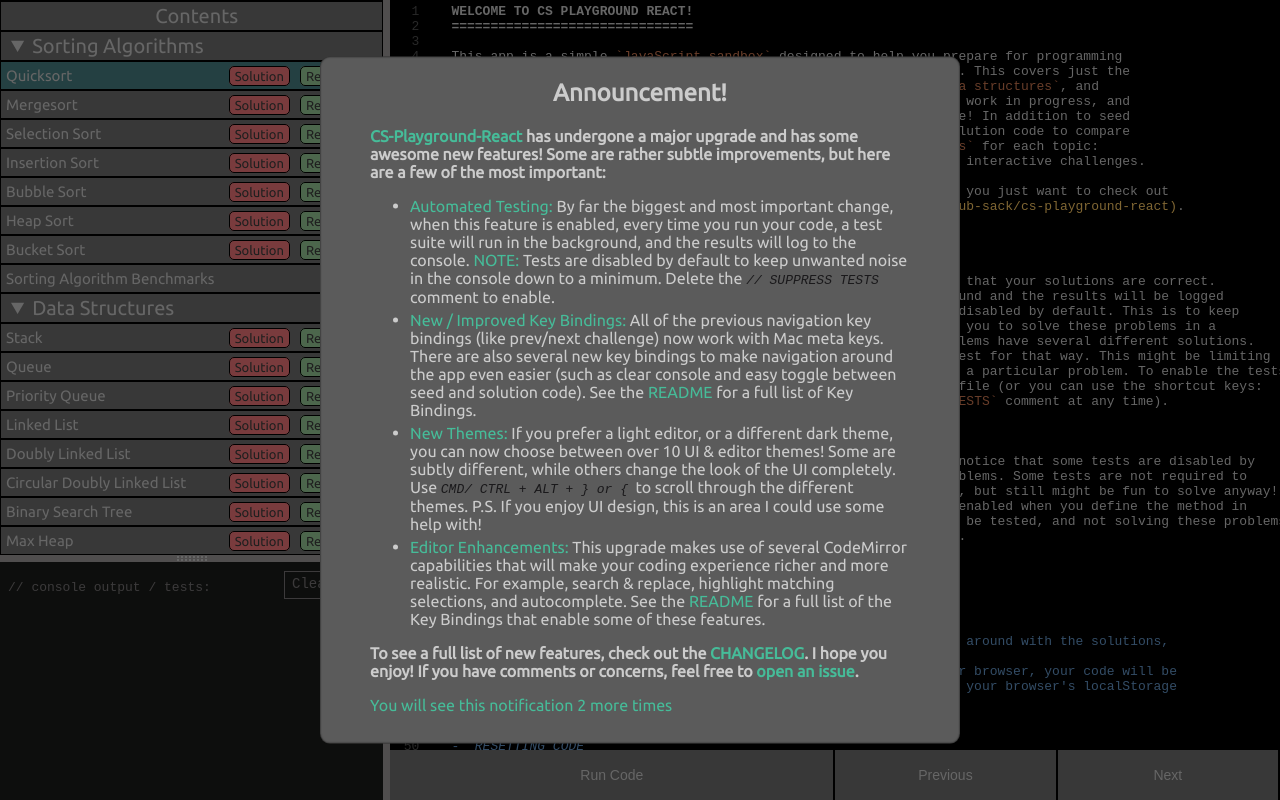
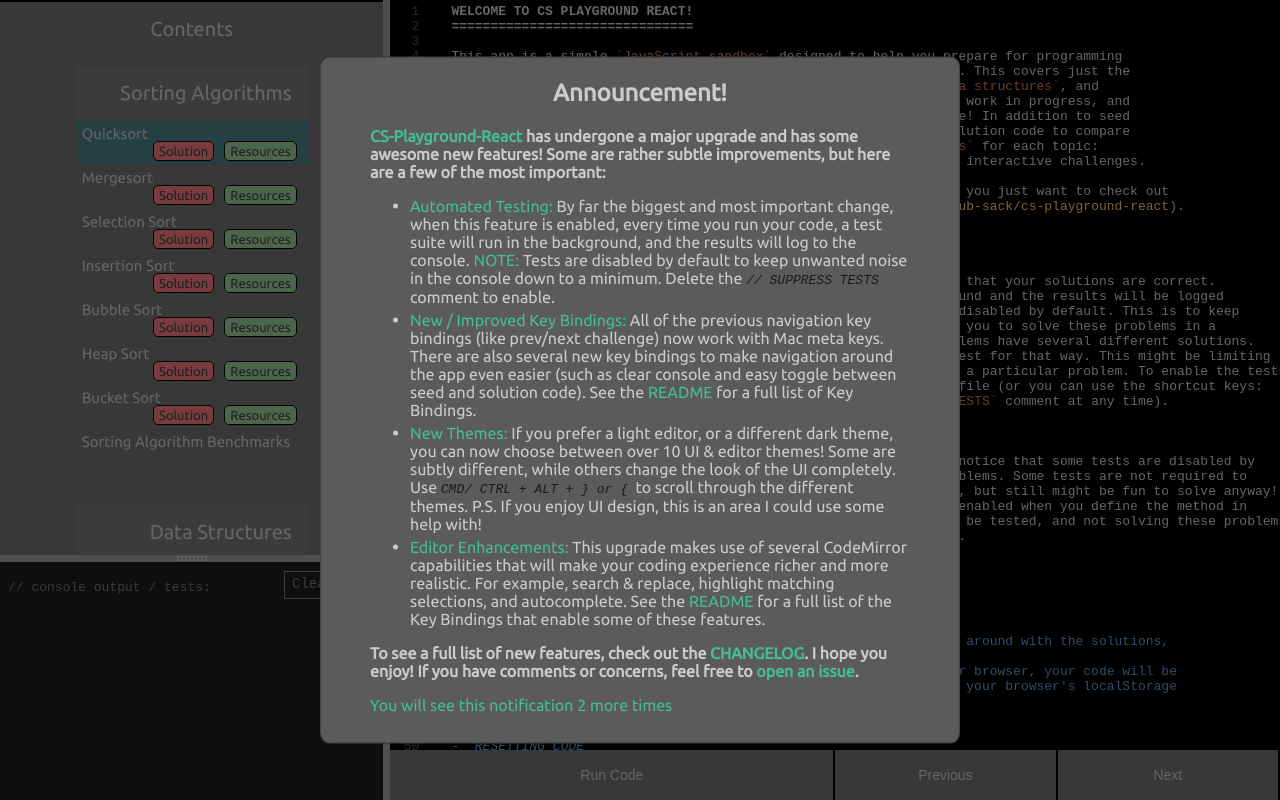
Before and after one commit to no-stack-dub-sack/cs-playground-react, a React (Create React App) app: page / in a window 1280 px wide. Built offline with nearby package versions, Linux system fonts and the light colour scheme.

Commit message:
Make menu flexbox. Add spacing to menu subheadings. Edit themes to correctly highlight subheaders.

```diff
--- a/src/styles/menu.css
+++ b/src/styles/menu.css
@@ -3,25 +3,29 @@
   flex: auto;
   user-select: none;
   /* transition: .2s ease-in; */
+  display: flex;
+  flex-direction: column;
+  align-items: center;
 }
 
 .sidebar--menu--header {
   cursor: default;
   text-align: center;
   border-top: 2px solid black !important;
+  width: 100%;
+  padding: 15px 0px;
 }
 
 .sidebar--menu--header,
 .sidebar--menu--sub-header,
 .sidebar--menu--detail {
   cursor: pointer;
-  border: 1px solid black;
   outline: none;
 }
 
 .sidebar--menu--sub-header:hover,
 .sidebar--menu--detail:hover {
-  background: rgba(39, 145, 152, 0.52) !important;
+  background: rgba(0,0,0,0.08);
 }
 
 .sidebar--menu:last-child {
@@ -31,7 +35,16 @@
 .sidebar--menu--header,
 .sidebar--menu--sub-header {
   font-size: 20px;
-  padding: 2px 0 2px 10px;
+}
+
+.sidebar--menu--sub-header {
+  display: flex;
+  align-items: center;
+  flex-direction: row-reverse;
+  justify-content: space-between;
+  background: rgba(0,0,0,0.05);
+  padding: 15px;
+  transition: all 300ms;
 }
 
 .sidebar--menu--sub-header.sub,
@@ -68,3 +81,9 @@
 .sidebar--menu--detail--button.resources {
     margin-right: 5px;
 }
+
+details {
+  margin-top: 10px;
+  margin-bottom: 40px;
+  width: 60%;
+}
--- a/src/styles/themes.css
+++ b/src/styles/themes.css
@@ -28,6 +28,19 @@
   color: #002240;
   background: #ffee80;
 }
+
+.sidebar--menu--sub-header.cobalt {
+  background: rgba(255,255,255,0.05);
+}
+
+.sidebar--menu--sub-header.cobalt:hover,
+.sidebar--menu--detail.cobalt:hover {
+  background: rgba(255,255,255,0.1);
+}
+
+
+
+
 
 /* Paraiso Light */
 .sidebar.left-pane.paraiso-light {
@@ -112,6 +125,15 @@
   border-left: 1px solid #ef6155 !important;
 }
 
+.sidebar--menu--sub-header.neat {
+  background: rgba(255,255,255,0.05);
+}
+
+.sidebar--menu--sub-header.neat:hover,
+.sidebar--menu--detail.neat:hover {
+  background: rgba(255,255,255,0.1);
+}
+
 /* Eclipse */
 .sidebar.left-pane.eclipse,
 .sidebar--menu--detail.eclipse {
@@ -142,12 +164,30 @@
   background: #99cc99;
 }
 
+.sidebar--menu--sub-header.tomorrow-night-eighties {
+  background: rgba(255,255,255,0.05);
+}
+
+.sidebar--menu--sub-header.tomorrow-night-eighties:hover,
+.sidebar--menu--detail.tomorrow-night-eighties:hover {
+  background: rgba(255,255,255,0.1);
+}
+
 .sidebar--menu--detail--button.solution.abcdef {
   background: darkgoldenrod;
 }
 
 .sidebar--menu--detail--button.resources.abcdef {
   background: #abcdef;
+}
+
+.sidebar--menu--sub-header.abcdef {
+  background: rgba(255,255,255,0.05);
+}
+
+.sidebar--menu--sub-header.abcdef:hover,
+.sidebar--menu--detail.abcdef:hover {
+  background: rgba(255,255,255,0.1);
 }
 
 .sidebar--menu--detail--button.solution.base16-dark {
@@ -157,6 +197,15 @@
 
 .sidebar--menu--detail--button.resources.base16-dark {
   background: #90a959;
+}
+
+.sidebar--menu--sub-header.base16-dark {
+  background: rgba(255,255,255,0.05);
+}
+
+.sidebar--menu--sub-header.base16-dark:hover,
+.sidebar--menu--detail.base16-dark:hover {
+  background: rgba(255,255,255,0.1);
 }
 
 .sidebar--menu--detail--button.solution.icecoder {
@@ -169,12 +218,30 @@
   background: #6cb5d9;
 }
 
+.sidebar--menu--sub-header.icecoder {
+  background: rgba(255,255,255,0.05);
+}
+
+.sidebar--menu--sub-header.icecoder:hover,
+.sidebar--menu--detail.icecoder:hover {
+  background: rgba(255,255,255,0.1);
+}
+
 .sidebar--menu--detail--button.solution.lesser-dark {
   background: #599eff;
 }
 
 .sidebar--menu--detail--button.resources.lesser-dark {
   background: #D9BF8C;
+}
+
+.sidebar--menu--sub-header.lesser-dark {
+  background: rgba(255,255,255,0.05);
+}
+
+.sidebar--menu--sub-header.lesser-dark:hover,
+.sidebar--menu--detail.lesser-dark:hover {
+  background: rgba(255,255,255,0.1);
 }
 
 .sidebar--menu--detail--button.resources.material {
@@ -187,6 +254,15 @@
   background: #F77669;
 }
 
+.sidebar--menu--sub-header.material {
+  background: rgba(255,255,255,0.05);
+}
+
+.sidebar--menu--sub-header.material:hover,
+.sidebar--menu--detail.material:hover {
+  background: rgba(255,255,255,0.1);
+}
+
 .sidebar--menu--detail--button.solution.monokai {
   color: #272822;
   background: #fd971f;
@@ -197,6 +273,15 @@
   background: #ae81ff;
 }
 
+.sidebar--menu--sub-header.monokai {
+  background: rgba(255,255,255,0.05);
+}
+
+.sidebar--menu--sub-header.monokai:hover,
+.sidebar--menu--detail.monokai:hover {
+  background: rgba(255,255,255,0.1);
+}
+
 .sidebar--menu--detail--button.solution.panda-syntax {
   color: #292A2B;
   background: #FF75B5;
@@ -205,6 +290,15 @@
 .sidebar--menu--detail--button.resources.panda-syntax {
   color: #292A2B;
   background: #ffb86c;
+}
+
+.sidebar--menu--sub-header.panda-syntax {
+  background: rgba(255,255,255,0.05);
+}
+
+.sidebar--menu--sub-header.panda-syntax:hover,
+.sidebar--menu--detail.panda-syntax:hover {
+  background: rgba(255,255,255,0.1);
 }
 
 .sidebar--menu--detail--button.solution.paraiso-light {
@@ -222,3 +316,12 @@
 .sidebar--menu--detail--button.resources.twilight {
   background: #f9ee98;
 }
+
+.sidebar--menu--sub-header.twilight {
+  background: rgba(255,255,255,0.05);
+}
+
+.sidebar--menu--sub-header.twilight:hover,
+.sidebar--menu--detail.twilight:hover {
+  background: rgba(255,255,255,0.1);
+}
```
